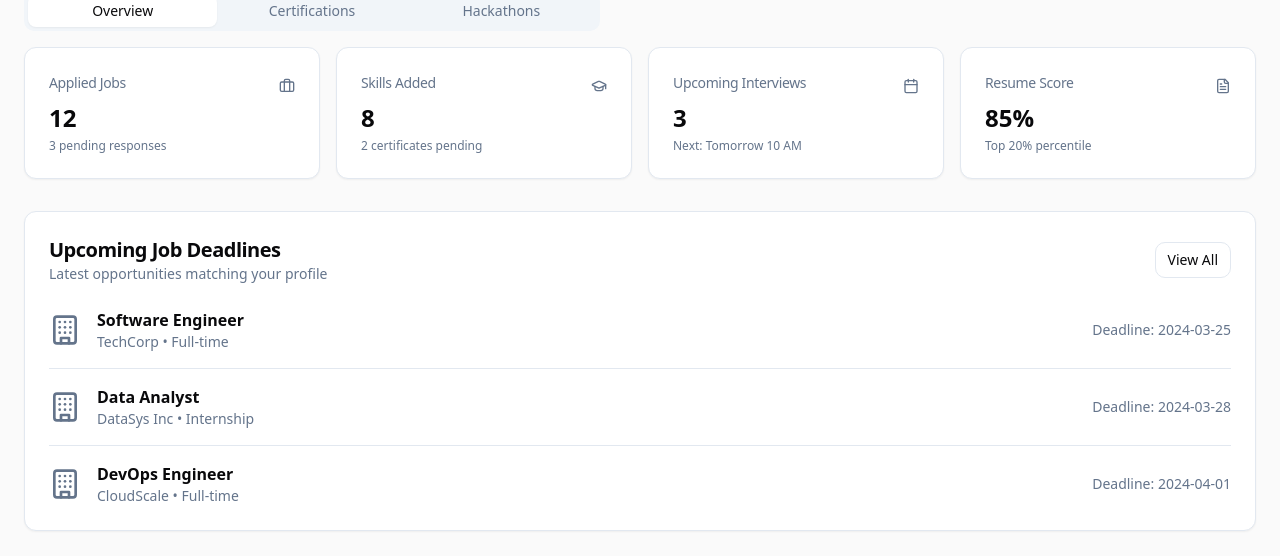
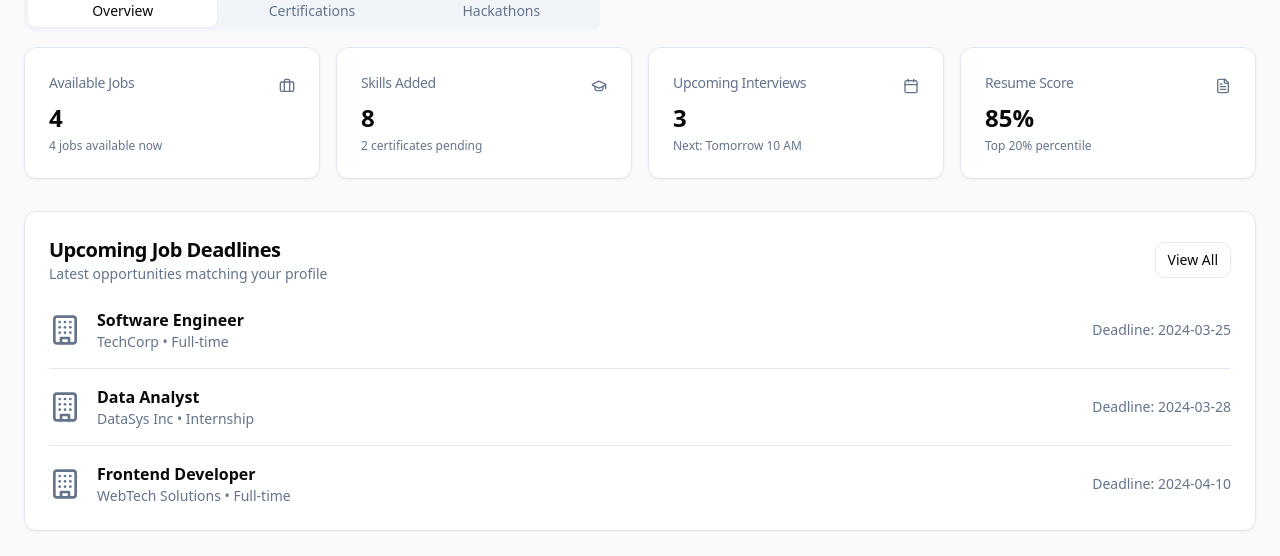
Before and after one commit to Ayu-zh/placement-connector, a React (Vite) app: page /dashboard in a window 1280 px wide. Shown: the part 178-734 px from the top of the page. Built offline with nearby package versions, Linux system fonts and the light colour scheme.

Commit message:
Use backend data in overview
Replaced placeholder data in the overview section with data fetched from the backend.

```diff
--- a/src/pages/Dashboard.tsx
+++ b/src/pages/Dashboard.tsx
@@ -21,93 +21,77 @@ import {
 import { Button } from '@/components/ui/button';
 import { Link } from 'react-router-dom';
 import { ApiService } from '@/services/api';
-import { Hackathon } from '@/types/backend';
+import { Hackathon, Job } from '@/types/backend';
 import { Tabs, TabsList, TabsTrigger, TabsContent } from '@/components/ui/tabs';
 import { HackathonTeammates } from '@/components/hackathon/HackathonTeammates';
+
+// Define types for stat items
+interface StatItem {
+  label: string;
+  value: string | number;
+  icon: React.FC<{ className?: string }>;
+  description: string;
+}
 
 const Dashboard = () => {
   const { user } = useAuth();
   const [hackathons, setHackathons] = useState<Hackathon[]>([]);
+  const [jobs, setJobs] = useState<Job[]>([]);
   const [loading, setLoading] = useState(true);
   const [activeTab, setActiveTab] = useState('overview');
+  const [stats, setStats] = useState<StatItem[]>([]);
 
   useEffect(() => {
-    const loadHackathons = async () => {
+    const loadData = async () => {
       try {
-        const data = await ApiService.hackathons.getAll();
-        setHackathons(data);
+        setLoading(true);
+
+        // Fetch hackathons
+        const hackathonsData = await ApiService.hackathons.getAll();
+        setHackathons(hackathonsData);
+
+        // Fetch jobs
+        const jobsData = await ApiService.jobs.getAll();
+        setJobs(jobsData.slice(0, 3)); // Get top 3 jobs
+
+        // Generate stats based on fetched data
+        const statItems: StatItem[] = [
+          {
+            label: 'Available Jobs',
+            value: jobsData.length,
+            icon: Briefcase,
+            description: `${jobsData.length > 0 ? jobsData.length : 'No'} jobs available now`,
+          },
+          {
+            label: 'Skills Added',
+            value: '8', // This would come from a user skills endpoint in a real app
+            icon: GraduationCap,
+            description: '2 certificates pending',
+          },
+          {
+            label: 'Upcoming Interviews',
+            value: '3', // This would come from a user interviews endpoint in a real app
+            icon: Calendar,
+            description: 'Next: Tomorrow 10 AM',
+          },
+          {
+            label: 'Resume Score',
+            value: '85%', // This would come from a resume scoring endpoint in a real app
+            icon: FileText,
+            description: 'Top 20% percentile',
+          },
+        ];
+
+        setStats(statItems);
       } catch (error) {
-        console.error('Failed to load hackathons:', error);
+        console.error('Failed to load data:', error);
       } finally {
         setLoading(false);
       }
     };
 
-    loadHackathons();
+    loadData();
   }, []);
-
-  const stats = [
-    {
-      label: 'Applied Jobs',
-      value: '12',
-      icon: Briefcase,
-      description: '3 pending responses',
-    },
-    {
-      label: 'Skills Added',
-      value: '8',
-      icon: GraduationCap,
-      description: '2 certificates pending',
-    },
-    {
-      label: 'Upcoming Interviews',
-      value: '3',
-      icon: Calendar,
-      description: 'Next: Tomorrow 10 AM',
-    },
-    {
-      label: 'Resume Score',
-      value: '85%',
-      icon: FileText,
-      description: 'Top 20% percentile',
-    },
-  ];
-
-  const upcomingJobs = [
-    {
-      company: 'TechCorp',
-      position: 'Software Engineer',
-      deadline: '2024-03-25',
-      type: 'Full-time',
-    },
-    {
-      company: 'DataSys Inc',
-      position: 'Data Analyst',
-      deadline: '2024-03-28',
-      type: 'Internship',
-    },
-    {
-      company: 'CloudScale',
-      position: 'DevOps Engineer',
-      deadline: '2024-04-01',
-      type: 'Full-time',
-    },
-  ];
-
-  const upcomingCertifications = [
-    {
-      name: 'AWS Solutions Architect',
-      provider: 'Amazon Web Services',
-      date: '2024-04-10',
-      level: 'Associate',
-    },
-    {
-      name: 'Python Professional',
-      provider: 'Python Institute',
-      date: '2024-04-15',
-      level: 'Advanced',
-    },
-  ];
 
   return (
     <div className="space-y-8">
@@ -126,6 +110,22 @@ const Dashboard = () => {
         </TabsList>
 
         <TabsContent value="overview">
+          {loading ? (
+            <div className="grid gap-4 md:grid-cols-2 lg:grid-cols-4">
+              {[...Array(4)].map((_, index) => (
+                <Card key={index} className="animate-pulse">
+                  <CardHeader className="pb-2">
+                    <div className="h-4 w-24 bg-gray-200 rounded"></div>
+                  </CardHeader>
+                  <CardContent>
+                    <div className="h-8 w-12 bg-gray-200 rounded mb-2"></div>
+                    <div className="h-3 w-32 bg-gray-200 rounded"></div>
+                  </CardContent>
+                </Card>
+              ))}
+            </div>
+          ) : (
+            <>
               {/* Stats Grid */}
               <div className="grid gap-4 md:grid-cols-2 lg:grid-cols-4">
                 {stats.map((stat, index) => (
@@ -145,6 +145,8 @@ const Dashboard = () => {
                   </Card>
                 ))}
               </div>
+            </>
+          )}
 
           {/* Upcoming Jobs */}
           <Card className="mt-8">
@@ -160,8 +162,31 @@ const Dashboard = () => {
               </div>
             </CardHeader>
             <CardContent>
+              {loading ? (
                 <div className="space-y-4">
-                {upcomingJobs.map((job, index) => (
+                  {[...Array(3)].map((_, index) => (
+                    <div
+                      key={index}
+                      className="flex items-center justify-between border-b last:border-0 pb-4 last:pb-0 animate-pulse"
+                    >
+                      <div className="flex items-center gap-4">
+                        <div className="h-8 w-8 bg-gray-200 rounded-full"></div>
+                        <div>
+                          <div className="h-4 w-32 bg-gray-200 rounded mb-2"></div>
+                          <div className="h-3 w-24 bg-gray-200 rounded"></div>
+                        </div>
+                      </div>
+                      <div className="h-3 w-20 bg-gray-200 rounded"></div>
+                    </div>
+                  ))}
+                </div>
+              ) : jobs.length === 0 ? (
+                <div className="text-center py-4 text-muted-foreground">
+                  No upcoming job deadlines available.
+                </div>
+              ) : (
+                <div className="space-y-4">
+                  {jobs.map((job, index) => (
                     <div
                       key={index}
                       className="flex items-center justify-between border-b last:border-0 pb-4 last:pb-0"
@@ -169,7 +194,7 @@ const Dashboard = () => {
                       <div className="flex items-center gap-4">
                         <Building className="h-8 w-8 text-muted-foreground" />
                         <div>
-                        <h3 className="font-semibold">{job.position}</h3>
+                          <h3 className="font-semibold">{job.title}</h3>
                           <p className="text-sm text-muted-foreground">
                             {job.company} • {job.type}
                           </p>
@@ -181,6 +206,7 @@ const Dashboard = () => {
                     </div>
                   ))}
                 </div>
+              )}
             </CardContent>
           </Card>
         </TabsContent>
@@ -208,7 +234,21 @@ const Dashboard = () => {
             </CardHeader>
             <CardContent>
               <div className="space-y-4">
-                {upcomingCertifications.map((cert, index) => (
+                {/* This section could be updated to use real certification data from the API */}
+                {[
+                  {
+                    name: 'AWS Solutions Architect',
+                    provider: 'Amazon Web Services',
+                    date: '2024-04-10',
+                    level: 'Associate',
+                  },
+                  {
+                    name: 'Python Professional',
+                    provider: 'Python Institute',
+                    date: '2024-04-15',
+                    level: 'Advanced',
+                  },
+                ].map((cert, index) => (
                   <div
                     key={index}
                     className="flex items-center justify-between border-b last:border-0 pb-4 last:pb-0"
@@ -269,7 +309,7 @@ const Dashboard = () => {
                           Date: {hackathon.date}
                         </div>
                         <Button variant="outline" size="sm" asChild>
-                          <a href="https://unstop.com" target="_blank" rel="noopener noreferrer" className="flex items-center">
+                          <a href={hackathon.registrationUrl} target="_blank" rel="noopener noreferrer" className="flex items-center">
                             Register Now <ExternalLink className="ml-1 h-3 w-3" />
                           </a>
                         </Button>
```
Lines whose indentation alone changed are shown as unchanged.
